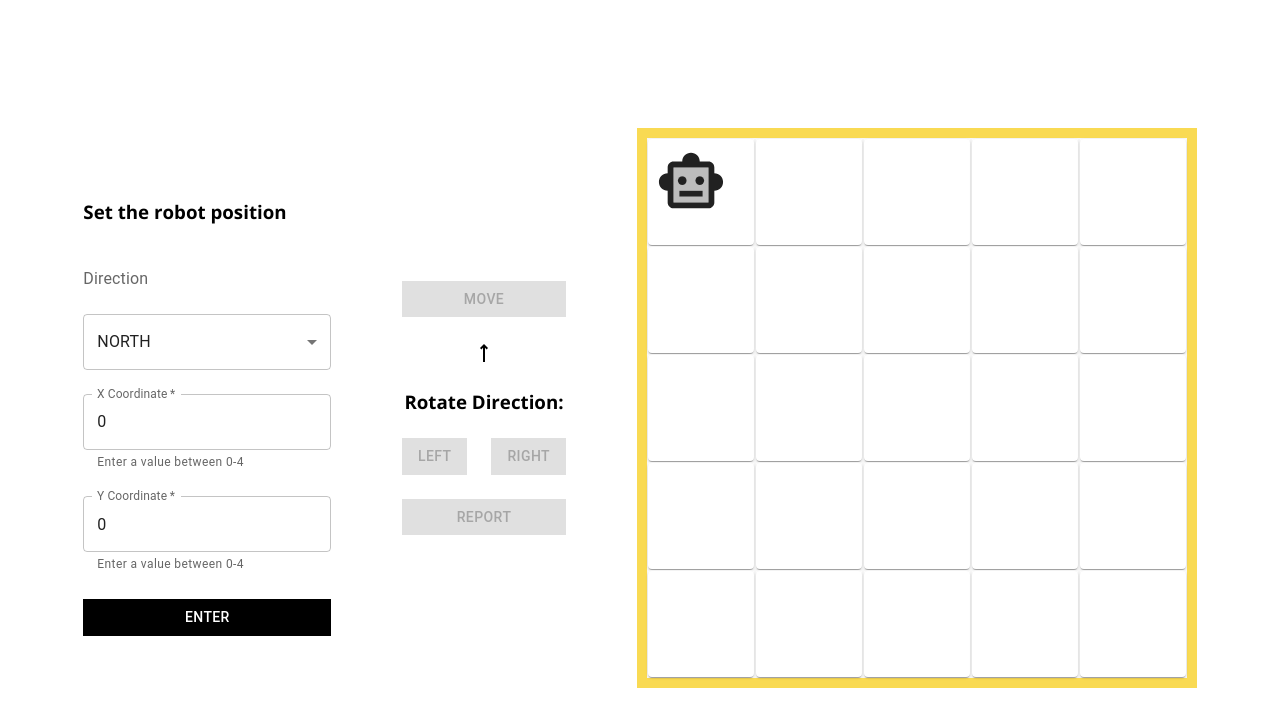
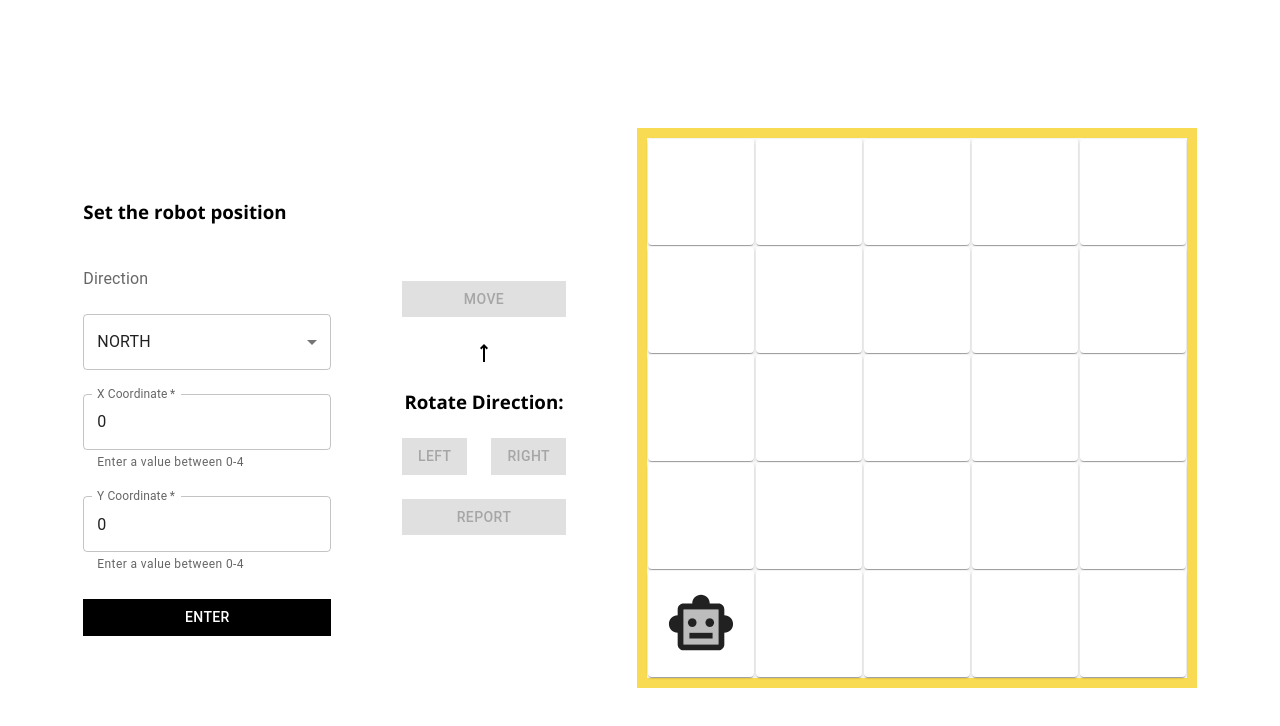
Before and after one commit to NinaKnowles/robot-simulator, a React (Vite) app: page / in a window 1280 px wide. Shown: the top 726 px of the page. Built offline with nearby package versions, Linux system fonts and the light colour scheme.

Commit message:
Robot position in centre of cell and in the south west corner

```diff
--- a/src/components/robot-table.tsx
+++ b/src/components/robot-table.tsx
@@ -21,7 +21,7 @@ const RobotTable = ({
     yCoordinate,
   }: PositionValues) => {
 
-    const rows = [0, 1, 2, 3, 4];
+    const rows = [4,3,2,1,0];
     const columns = [0, 1, 2, 3, 4];
 
     return (
@@ -31,7 +31,7 @@ const RobotTable = ({
           <Grid key={column} item >
                 {rows.map((row) => (
             <Grid key={row} item  style={{ border: '1px solid #F7F7F7' }}  >
-                 <Item className="cell" data-testid={`cell:(${column},${row})`}>{yCoordinate === row  && xCoordinate === column ? <Robot direction={degreesToDirection(direction)}/> : ''}</Item>
+                 <Item className="cell flex-row-center flex-column-center" data-testid={`cell:(${column},${row})`}>{yCoordinate === row  && xCoordinate === column ? <Robot direction={degreesToDirection(direction)}/> : ''}</Item>
             </Grid>
             ))}
           </Grid>
```
